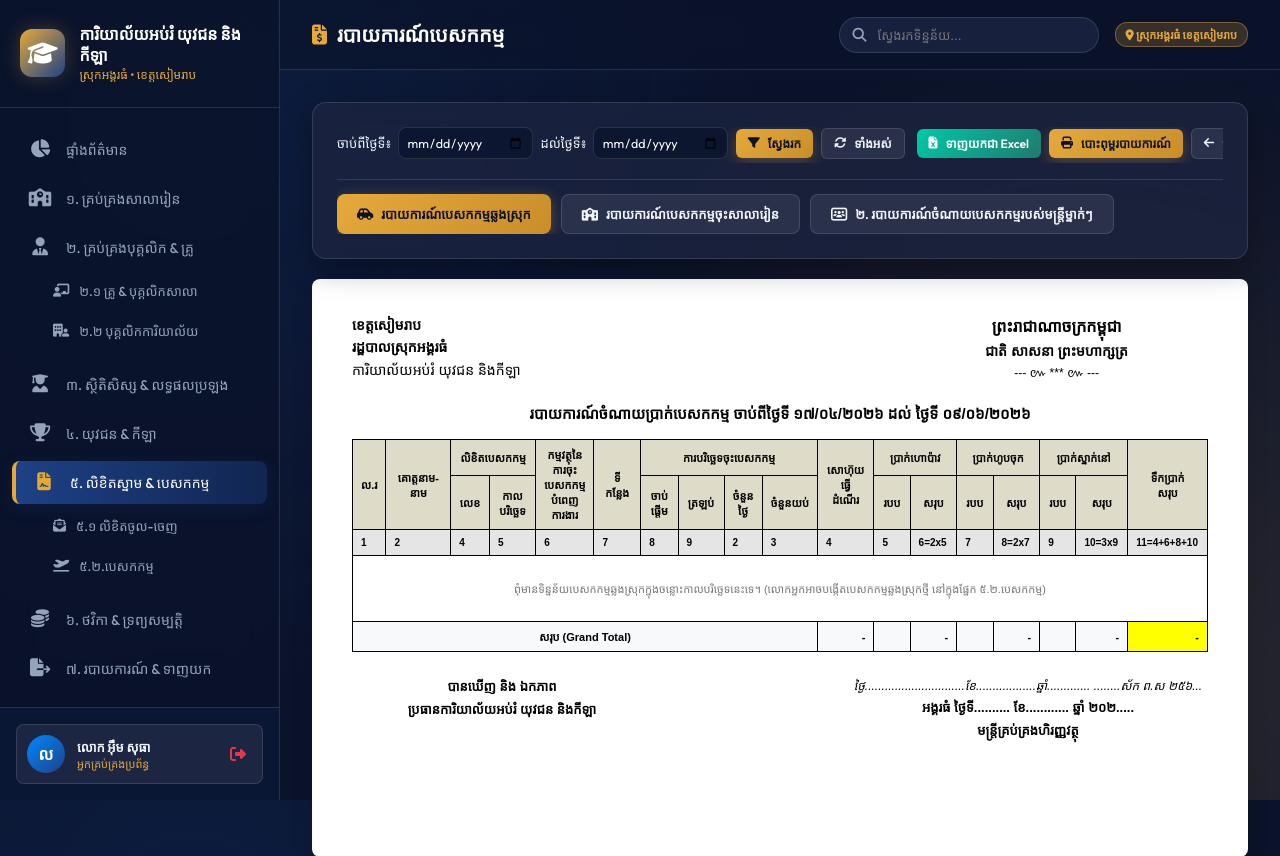
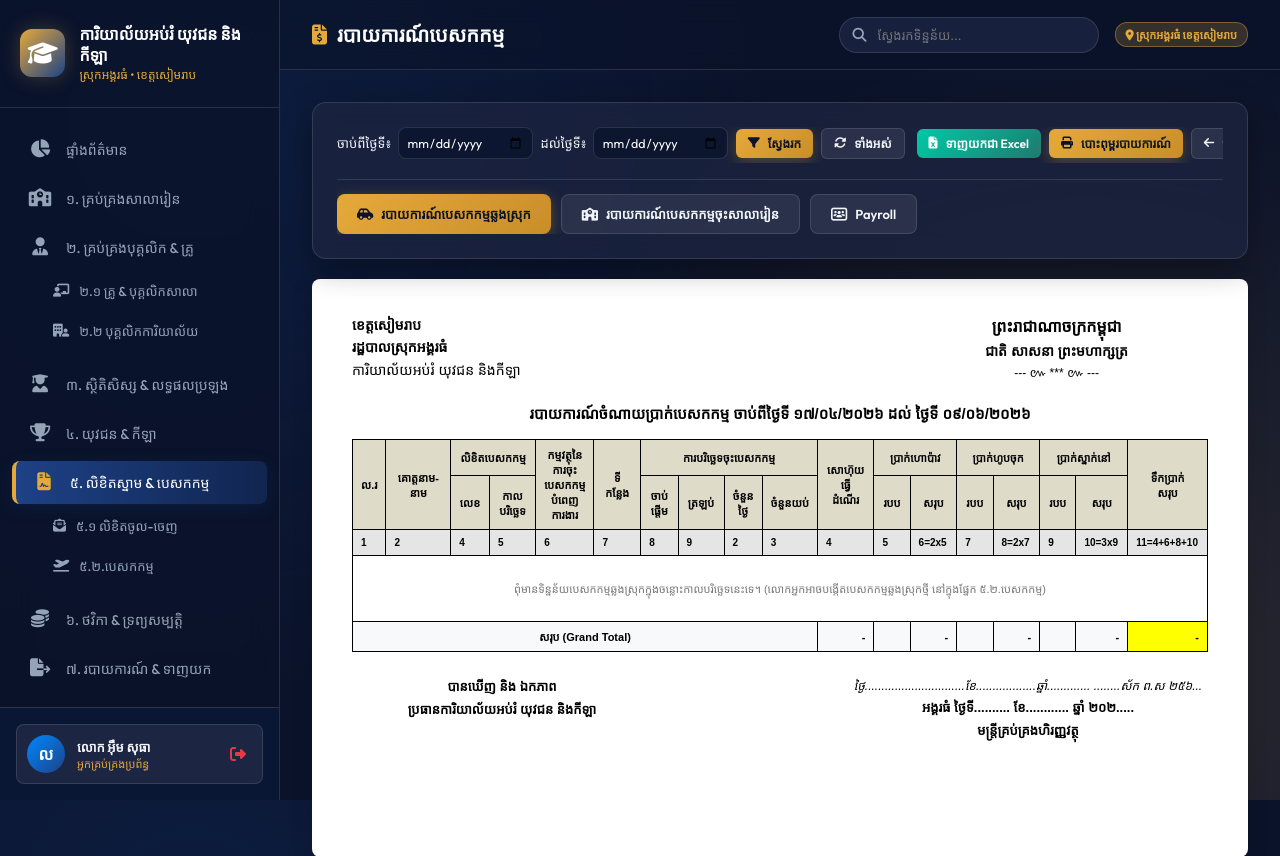
Before and after one commit to Phally-thok/angkorthom, a Flask app: page /documents/mission_report in a window 1280 px wide. Shown: the top 856 px of the page. Run offline with Flask 3, Linux system fonts and the light colour scheme; a user stored in the database is signed in; data comes from the database, SQL or seed files in the repository; some web fonts are replaced.

Commit message:
Rename summary tab button to Payroll

```diff
--- a/templates/mission_expense_report.html
+++ b/templates/mission_expense_report.html
@@ -49,7 +49,7 @@
             <i class="fa-solid fa-school"></i> របាយការណ៍បេសកកម្មចុះសាលារៀន
         </button>
         <button id="tab-summary" class="btn btn-secondary" onclick="switchReportTab('summary')" style="white-space: nowrap;">
-            <i class="fa-solid fa-users-rectangle"></i> ២. របាយការណ៍ចំណាយបេសកកម្មរបស់មន្ត្រីម្នាក់ៗ
+            <i class="fa-solid fa-users-rectangle"></i> Payroll
         </button>
     </div>
 </div>
```
